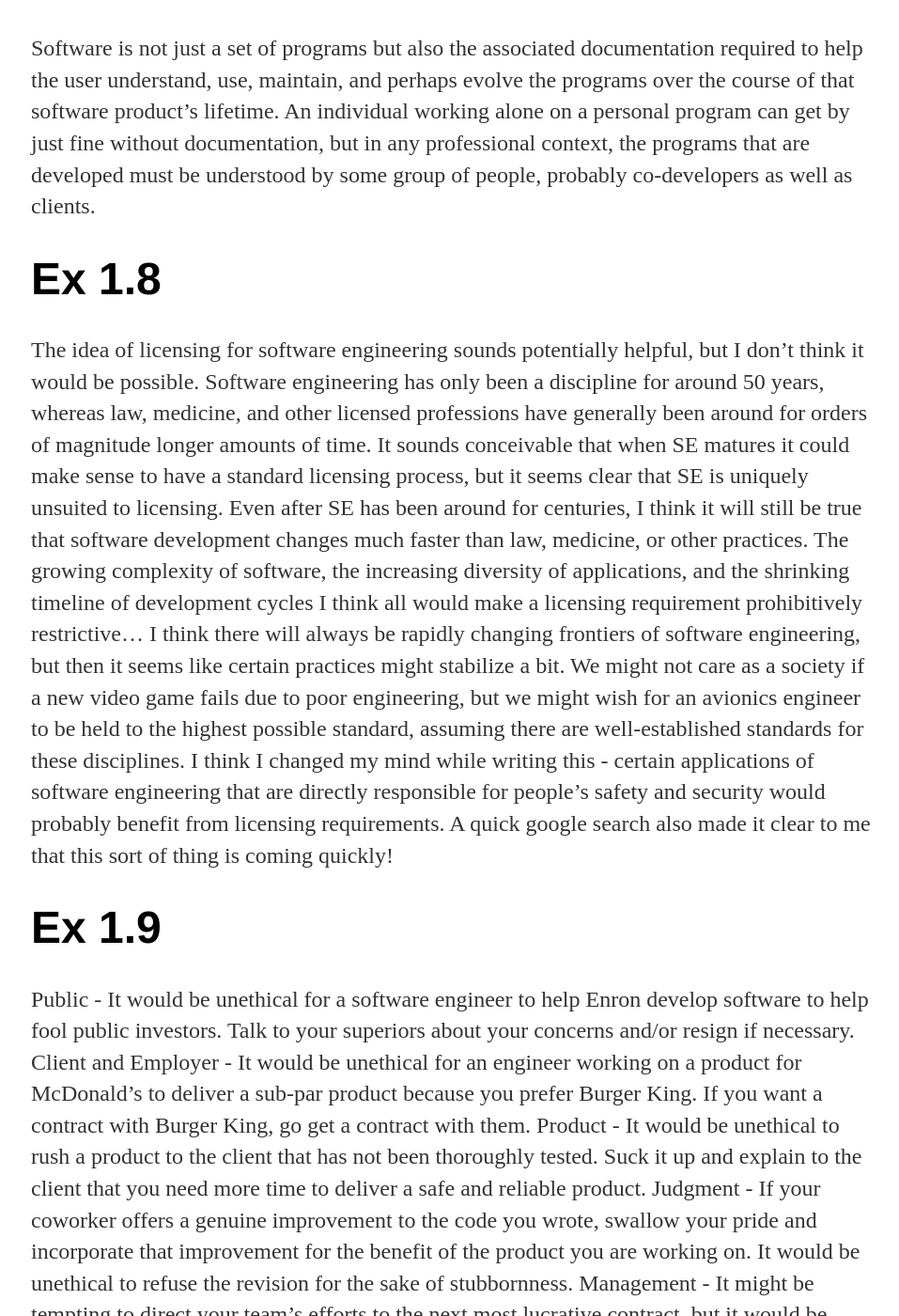
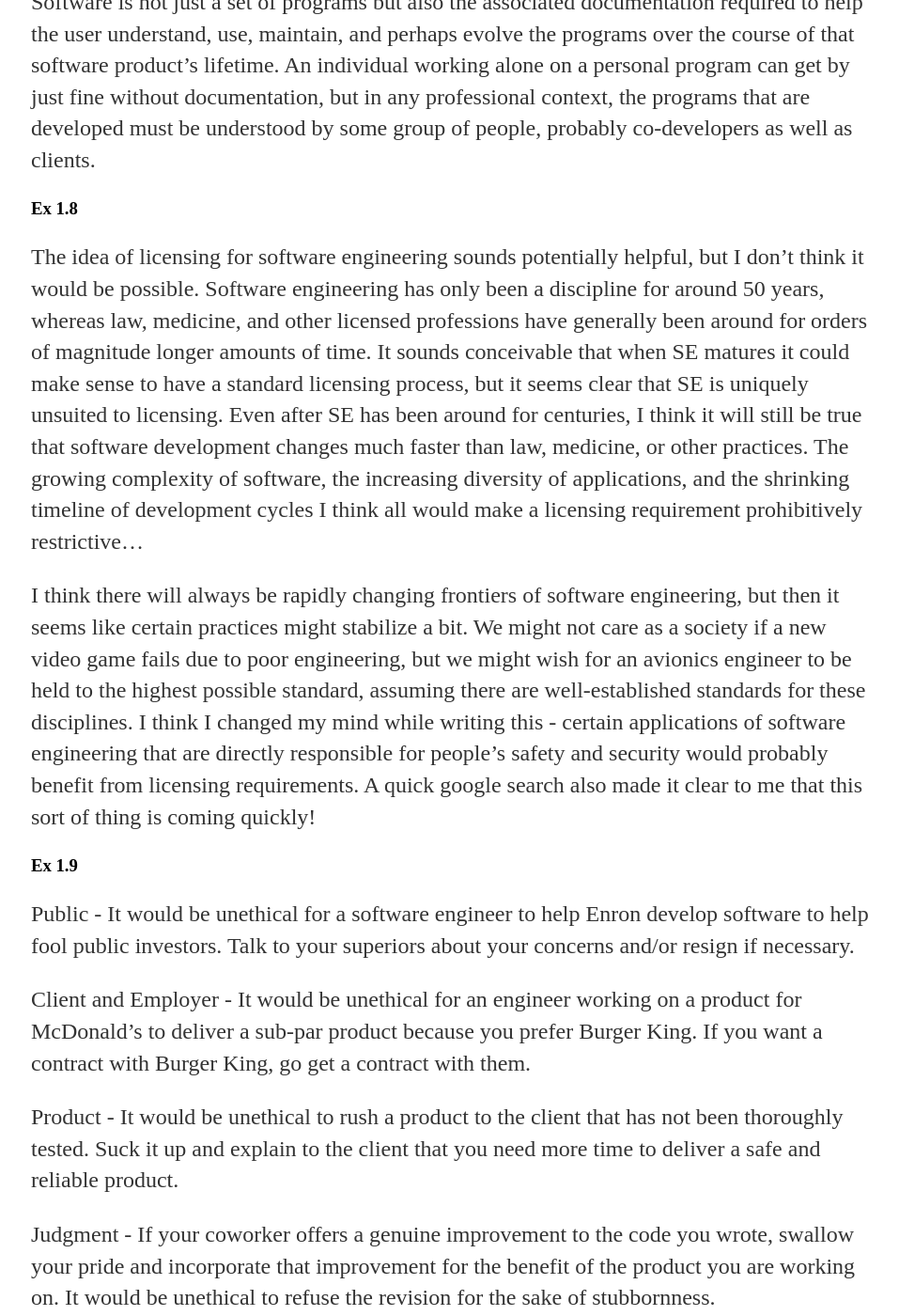
Before and after one commit to waltermblair/personal, a Jekyll site: the page built from _posts/2016-08-25-hw1:chapter1.md, in a window 1280 px wide and 1400 px high, scrolled down 315 px. Shown: the whole window at 94% size, without its empty margins (159-1116 px from the left). Built offline with Jekyll 4.4.1, drawn with Linux system fonts in a browser that asks for light colours; some of the changed text lies outside the part shown.

```diff
--- a/_posts/2016-08-25-hw1:chapter1.md
+++ b/_posts/2016-08-25-hw1:chapter1.md
@@ -3,23 +3,32 @@ layout: post
 title: "HW1: Chapter 1"
 date: 2016-08-25
 ---
-# Ex 1.3
+### Ex 1.3
 Software is not just a set of programs but also the associated documentation required to help the user understand, use, maintain, and perhaps evolve the programs over the course of that software product's lifetime. An individual working alone on a personal program can get by just fine without documentation, but in any professional context, the programs that are developed must be understood by some group of people, probably co-developers as well as clients.
 
-# Ex 1.8
+### Ex 1.8
 The idea of licensing for software engineering sounds potentially helpful, but I don't think it would be possible. Software engineering has only been a discipline for around 50 years, whereas law, medicine, and other licensed professions have generally been around for orders of magnitude longer amounts of time. It sounds conceivable that when SE matures it could make sense to have a standard licensing process, but it seems clear that SE is uniquely unsuited to licensing. Even after SE has been around for centuries, I think it will still be true that software development changes much faster than law, medicine, or other practices. The growing complexity of software, the increasing diversity of applications, and the shrinking timeline of development cycles I think all would make a licensing requirement prohibitively restrictive...
+
 I think there will always be rapidly changing frontiers of software engineering, but then it seems like certain practices might stabilize a bit. We might not care as a society if a new video game fails due to poor engineering, but we might wish for an avionics engineer to be held to the highest possible standard, assuming there are well-established standards for these disciplines. I think I changed my mind while writing this - certain applications of software engineering that are directly responsible for people's safety and security would probably benefit from licensing requirements. A quick google search also made it clear to me that this sort of thing is coming quickly!
 
-# Ex 1.9
+### Ex 1.9
 Public - It would be unethical for a software engineer to help Enron develop software to help fool public investors. Talk to your superiors about your concerns and/or resign if necessary.
+
 Client and Employer - It would be unethical for an engineer working on a product for McDonald's to deliver a sub-par product because you prefer Burger King. If you want a contract with Burger King, go get a contract with them.
+
 Product - It would be unethical to rush a product to the client that has not been thoroughly tested. Suck it up and explain to the client that you need more time to deliver a safe and reliable product.
+
 Judgment - If your coworker offers a genuine improvement to the code you wrote, swallow your pride and incorporate that improvement for the benefit of the product you are working on. It would be unethical to refuse the revision for the sake of stubbornness.
+
 Management - It might be tempting to direct your team's efforts to the next most lucrative contract, but it would be unethical to neglect your contractual commitments to maintaining and possibly evolving previously developed products.
+
 Profession - No one likes a drunk software engineer. Leave your work badge at home when you go enjoy yourself after a long day. Also, be an active member of professional organizations that help bring awareness to the profession and advocate for engineers such as yourself.
+
 Colleagues - Don't steal intellectual property. Give credit where credit is due. It would be unethical to use open-source code that someone else developed as if it were your own code.
+
 Self - Continue to develop your skills and stay on top of new things happening in the field. It's unethical to produce the same old products you were producing 20 years ago, because the needs of your clients are surely not the same as they once were.
 
-# Ex 1.10
+### Ex 1.10
 The default guidelines for ethical behavior would be your country's laws and how they've been interpreted by the courts. Just as a doctor developing new surgical techniques should know the relevant laws like the back of her hand, a software engineer should be fully aware of the laws related to his work. If the government-run data collection program is supported by legislation and legal interpretation, then this is a decent general guideline suggesting that your work on that program is ethical.
+
 That said, sometimes the ethical choice involves breaking the law. This is why we have whistle blower laws for example that protect employees who break their confidentiality contracts to report something unethical in their company. Before such laws, whistle blowing was no less ethical. The tricky thing is that you better be sure that your choice to break the law is in fact ethical. Perhaps there is some greater public benefit, as Assange and Snowden apparently believe there is, to publicizing and damaging such government programs. This isn't really anything new...I read somewhere that the Air Force officers downstream in the nuclear launch process are chosen for their unwillingness to question authority. I think that an engineer in the business of public data collection should decide whether he or she is ok with that. If it is legal, then it is probably ethical. If it's legal but unethical, that person has the option of resigning and/or whistle blowing.
```
